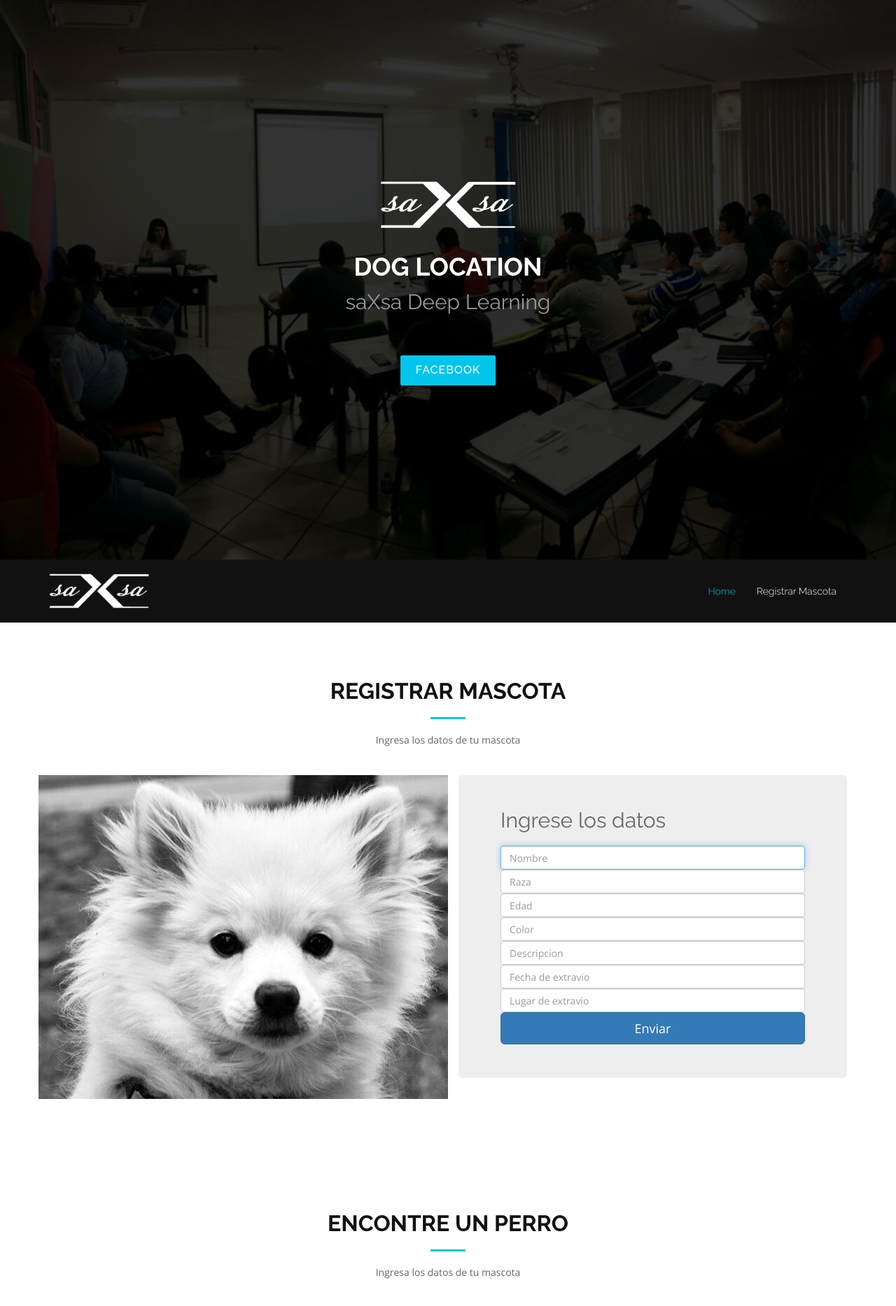
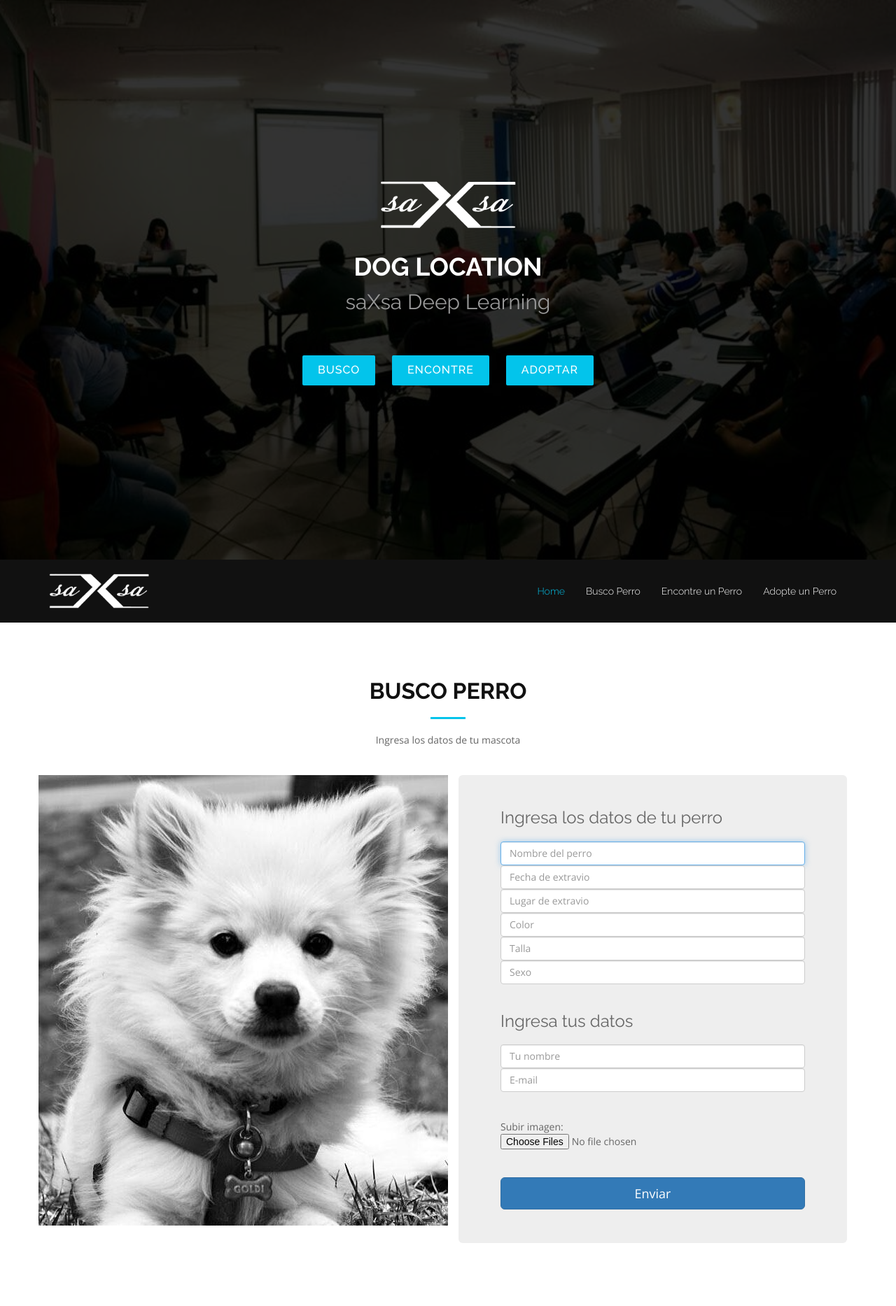
Before and after one commit to JesusGuzman/-DL_BDB-, a Flask app: page / in a window 1280 px wide. Shown: the top 1867 px of the page at 70% size. Run offline with Flask 2, Linux system fonts and the light colour scheme; some libraries are stand-ins or nearby versions.

Commit message:
add styles to button and change sections

```diff
--- a/app.py
+++ b/app.py
@@ -61,7 +61,8 @@ def test3():
       print key
       img = Image.open(key)
       img.show()
-    return jsonify({'task': tasks}), 201
+    #return jsonify({'task': tasks}), 201
+    return "hola", 201
 
 @app.route('/dogs', methods=['GET'])
 def get_dogs():
--- a/static/js/many.js
+++ b/static/js/many.js
@@ -1,23 +1,3 @@
-/*$(function(){
-	$('#btnSignUp').click(function(){
-
-		$.ajax({
-			url: '/signUp',
-			data: $('form').serialize(),
-                        dataType: "json",
-			type: 'POST',
-			success: function(response){
-				console.log(response);
-
-			},
-			error: function(error){
-				console.log(error);
-			}
-		});
-	});
-});
-*/
-
      $(function(){
        $("#file").on("change", function(){
            /* Limpiar vista previa */
@@ -49,7 +29,7 @@
 
        $("#btn").on("click", function(){
             var formData = new FormData($("#formulario")[0]);
-            var ruta = "multiple-ajax.php";
+            //var ruta = "multiple-ajax.php";
             $.ajax({
                 url: '/many',
                 type: "POST",
--- a/static/js/signUp.js
+++ b/static/js/signUp.js
@@ -4,10 +4,7 @@ $(function(){
 		$.ajax({
 			url: '/signUp',
 			data: $('form').serialize(),
-			/////////////////////////////
-                        //data: JSON.stringify({'param':{"hello":"world"}}),
                         dataType: "json",
-                        ////////////////////////////
 			type: 'POST',
 			success: function(response){
 				console.log(response);
--- a/templates/index.html
+++ b/templates/index.html
@@ -47,7 +47,11 @@
 
       <h2>saXsa <span class="rotating">Deep Learning, Analytics, Big Data</span></h2>
 
-      <div class="actions"><a class="btn-get-started" href="https://www.facebook.com/melomanosmx/">Facebook</a> </div>
+      <div class="actions">
+        <a class="btn-get-started" href="#about">Busco</a>
+        <a class="btn-get-started" href="#found">Encontre</a>
+        <a class="btn-get-started" href="https://www.facebook.com/bigdatamx">Adoptar</a>
+      </div>
     </div>
   </div>
 </section>
@@ -62,8 +66,9 @@
 <nav id="nav-menu-container">
 <ul class="nav-menu">
 	<li class="menu-active"><a href="#hero">Home</a></li>
-	<li><a href="#about">Registrar Mascota</a></li>
-
+	<li><a href="#about">Busco Perro</a></li>
+	<li><a href="#found">Encontre un Perro</a></li>
+	<li><a href="#want">Adopte un Perro</a></li>
 </ul>
 </nav>
 <!-- #nav-menu-container --></div>
@@ -76,7 +81,7 @@
   <div class="container wow fadeInUp">
     <div class="row">
       <div class="col-md-12">
-        <h3 class="section-title">Registrar mascota</h3>
+        <h3 class="section-title">Busco perro</h3>
         <div class="section-title-divider"></div>
         <p class="section-description">Ingresa los datos de tu mascota</p>
       </div>
@@ -87,31 +92,50 @@
     <div class="row">
       <div class="col-md-6 col-md-push-6 about-content">
         <div class="jumbotron">
-          <h2>Ingrese los datos</h2>
-          <form class="form-signin">
-            <label for="inputName" class="sr-only">Nombre</label>
-            <input type="name" name="inputName" id="inputName" class="form-control" placeholder="Nombre" required autofocus>
+          <h3>Ingresa los datos de tu perro</h3>
 
-            <label for="inputName2" class="sr-only">Name2</label>
-            <input type="name" name="inputRaza" id="inputName2" class="form-control" placeholder="Raza" required autofocus>
+          <form method="post" id="formulario" enctype="multipart/form-data">
+            <label for="inputName" class="sr-only">NombrePerro</label>
+            <input type="name" name="inputDogName" id="inputDogName" class="form-control" placeholder="Nombre del perro" required autofocus>
 
-            <label for="inputName2" class="sr-only">Name2</label>
-            <input type="name" name="inputEdad" id="inputName2" class="form-control" placeholder="Edad" required autofocus>
-
-            <label for="inputName2" class="sr-only">Name2</label>
-            <input type="name" name="inputColor" id="inputName2" class="form-control" placeholder="Color" required autofocus>
-
-            <label for="inputName2" class="sr-only">Name2</label>
-            <input type="name" name="inputDescripcion" id="inputName2" class="form-control" placeholder="Descripcion" required autofocus>
-
-            <label for="inputName2" class="sr-only">Name2</label>
+	    <label for="inputName2" class="sr-only">FechaExt</label>
             <input type="name" name="inputFecha" id="inputName2" class="form-control" placeholder="Fecha de extravio" required autofocus>
 
-            <label for="inputName2" class="sr-only">Name2</label>
+            <label for="inputName3" class="sr-only">LugarExt</label>
             <input type="name" name="inputLugar" id="inputName2" class="form-control" placeholder="Lugar de extravio" required autofocus>
 
-            <button id="btnSignUp" class="btn btn-lg btn-primary btn-block" type="button">Enviar</button>
+	    <label for="inputName4" class="sr-only">Color</label>
+            <input type="name" name="inputColor" id="inputColor" class="form-control" placeholder="Color" required autofocus>
+
+	    <label for="inputName5" class="sr-only">Talla</label>
+            <input type="name" name="inputTalla" id="inputTalla" class="form-control" placeholder="Talla" required autofocus>
+
+            <label for="inputName5" class="sr-only">Sexo</label>
+            <input type="name" name="inputSexo" id="inputSexo" class="form-control" placeholder="Sexo" required autofocus>
+
+	    <br></br>
+	    <h3>Ingresa tus datos</h3>
+
+	    <label for="inputName6" class="sr-only">Nombre</label>
+            <input type="name" name="inputName" id="inputName" class="form-control" placeholder="Tu nombre" required autofocus>
+
+            <label for="inputName7" class="sr-only">email</label>
+            <input type="name" name="inputEmail" id="inputEmail" class="form-control" placeholder="E-mail" required autofocus>
+
+            <br></br>
+            Subir imagen: <input type="file" id="file" name="file[]" multiple>
+            <br></br>
+            <button type="button" class="btn btn-lg btn-primary btn-block"  id="btn">Enviar</button>
+<!--
+            Subir imagen: <input type="file" id="file" name="file[]" multiple>
+            <button type="button" id="btn">Subir imagenes</button>
+-->
+
 	  </form>
+          <div id="vista-previa"></div>
+          <div id="respuesta"></div>
+
+
         </div>
       </div>
     </div>
@@ -122,13 +146,13 @@
   encontre un perro Section
   #CAMBIAR NOMBRE A LA SECCION
 ============================-->
-<section id="about">
+<section id="found">
   <div class="container wow fadeInUp">
     <div class="row">
       <div class="col-md-12">
         <h3 class="section-title">Encontre un perro </h3>
         <div class="section-title-divider"></div>
-        <p class="section-description">Ingresa los datos de tu mascota</p>
+        <p class="section-description">Ingresa los datos de la mascota encontrada</p>
       </div>
     </div>
   </div>
@@ -137,18 +161,37 @@
     <div class="row">
       <div class="col-md-6 col-md-push-6 about-content">
         <div class="jumbotron">
-          <h2>Ingrese los datos</h2>
+          <h2>Ingrese los datos del perro</h2>
 
           <form  class="form-signin"   enctype="multipart/form-data" id="formuploadajax" method="post">
 
-            <label for="inputName2" class="sr-only">Name2</label>
-            <input type="name" name="inputFecha" id="inputFecha" class="form-control" placeholder="Fecha de extravio" required autofocus>
+            <label for="inputName10" class="sr-only">FechaEn</label>
+            <input type="name" name="inputFecha" id="inputFecha" class="form-control" placeholder="Fecha en que lo encontraste" required autofocus>
 
-            <br />
+            <label for="inputName11" class="sr-only">LugarEn</label>
+            <input type="name" name="inputLugar" id="inputLugar" class="form-control" placeholder="Lugar donde lo encontraste" required autofocus>
+
+            <label for="inputName12" class="sr-only">Sexo</label>
+            <input type="name" name="inputSexo" id="inputSexo" class="form-control" placeholder="Sexo" required autofocus>
+
+   <br></br>
+            <h3>Ingresa tus datos</h3>
+
+            <label for="inputName13" class="sr-only">Nombre</label>
+            <input type="name" name="inputName" id="inputName" class="form-control" placeholder="Tu nombre" required autofocus>
+
+            <label for="inputName14" class="sr-only">email</label>
+            <input type="name" name="inputEmail" id="inputEmail" class="form-control" placeholder="E-mail" required autofocus>
+
+
             <input  type="file" id="inputFile" name="inputFile"/>
-            <br />
-            <input type="submit" value="Subir archivos" class="btn btn-lg btn-primary btn-block" />
+
+            <input type="submit" value="Enviar" class="btn btn-lg btn-primary btn-block" />
+
        </form>
+            <div id="vista-previa"></div>
+                   <div id="respuesta"></div>
+
           <div
              id="mensaje">
           </div>
@@ -162,7 +205,8 @@
   buscar perro Section
   #CAMBIAR NOMBRE A LA SECCION
 ============================-->
-<section id="about">
+<!--
+<section id="want">
   <div class="container wow fadeInUp">
     <div class="row">
       <div class="col-md-12">
@@ -179,7 +223,10 @@
         <div class="jumbotron">
           <h2>Mi perro es</h2>
 
-<form method="post" id="formulario" enctype="multipart/form-data">
+          <form method="post" id="formulario2" enctype="multipart/form-data">
+            <label for="inputName2" class="sr-only">Name2</label>
+            <input type="name" name="inputFecha" id="inputName2" class="form-control" placeholder="Fecha de extravio" required autofocus>
+
             Subir imagen: <input type="file" id="file" name="file[]" multiple>
             <button type="button" id="btn">Subir imagenes</button>
           </form>
@@ -192,6 +239,7 @@
   </div>
 </section>
 
+-->
 
 <!--==========================
   Hero Section
```
Lines whose indentation alone changed are shown as unchanged.
